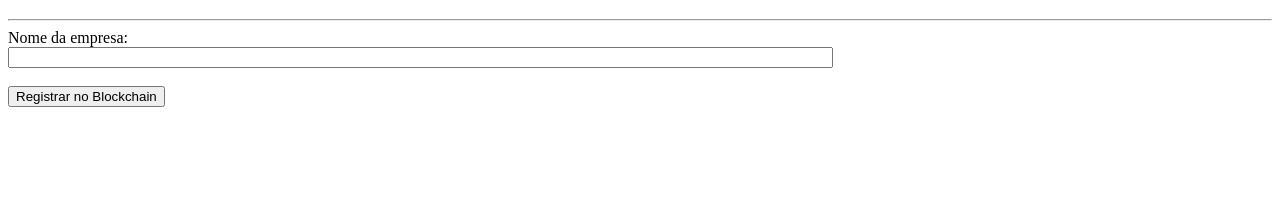
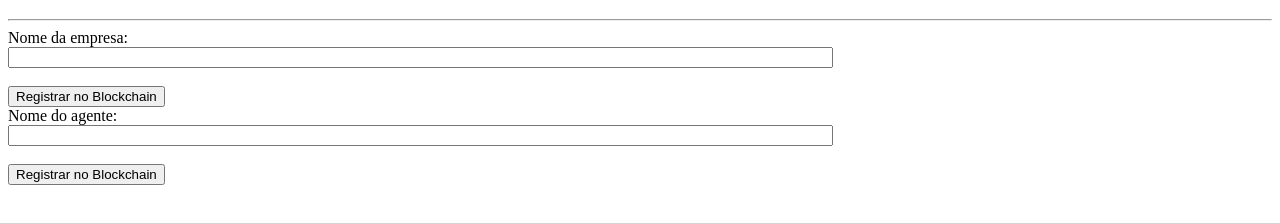
Before and after one commit to marispelegrin/formulario, a plain HTML site: page index.html in a window 1280 px wide. Shown: the part 61-284 px from the top of the page. Drawn offline with Linux system fonts and the light colour scheme.

Commit message:
Update index.html

```diff
--- a/index.html
+++ b/index.html
@@ -25,6 +25,18 @@
                 <div>
                     <button onclick="registrarNomeEmpresa(); return false;"> Registrar no Blockchain </button>
                 </div>
+        <div>
+            <form action="#" id="formNomeAgente" name="formNomeAgente">
+                <div>
+                    Nome do agente:
+                </div>
+                <div>
+                    <input type="text" name="campoNomeAgente" id="campoNomeAgente" size="100">
+                </div>
+                <br>
+                <div>
+                    <button onclick="registrarNomeAgente(); return false;"> Registrar no Blockchain </button>
+                </div>
             </form>
             <br>
             <div id="statusTransacaoNomeEmpresa"></div>
```
